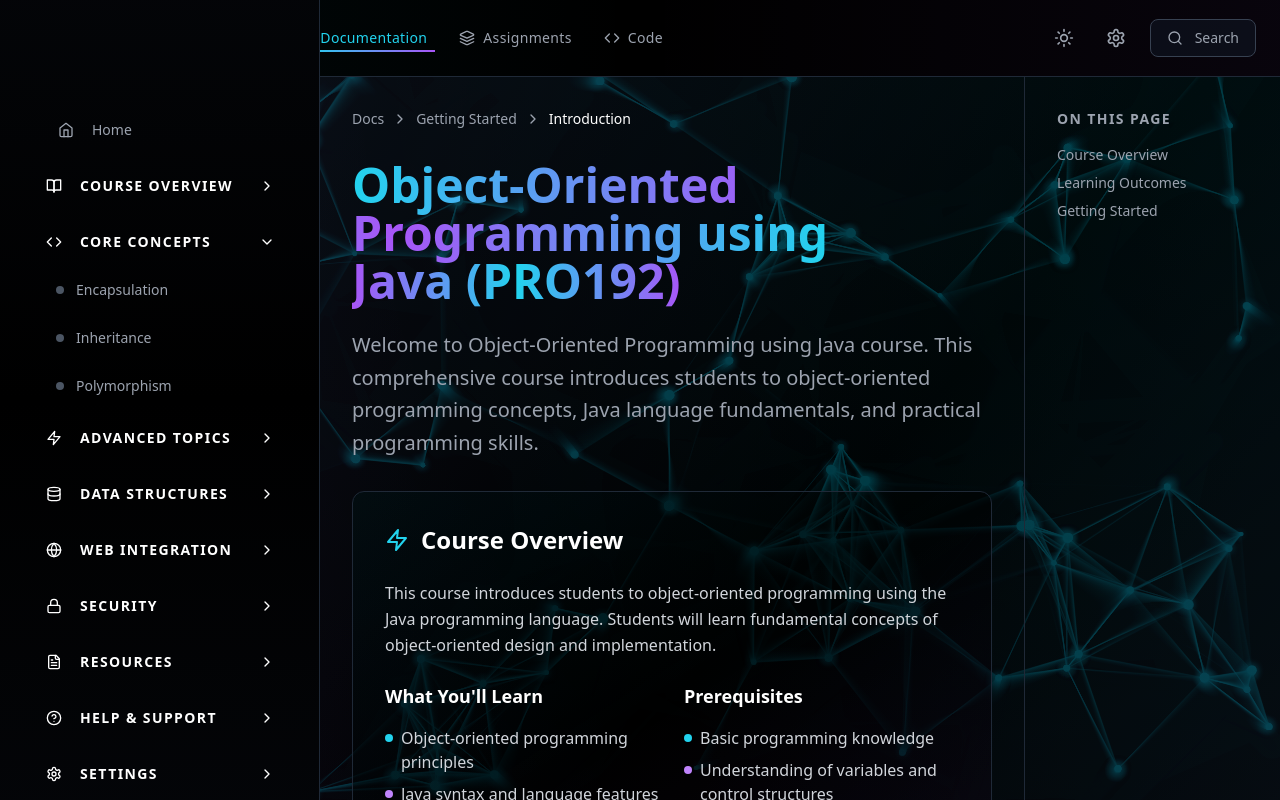
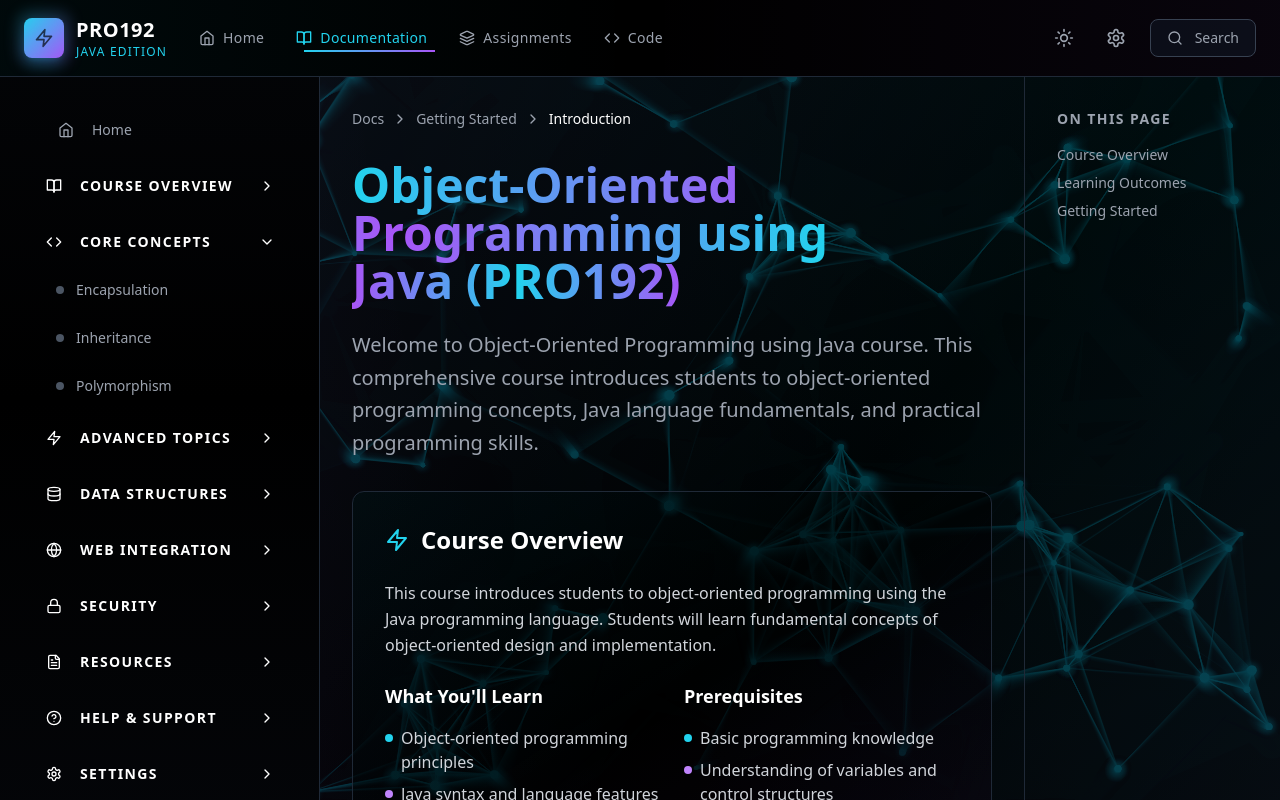
Before and after one commit to Tada201/Javatestweb192, a React (Vite) app: page /documentation in a window 1280 px wide. Shown: the top 800 px of the page. Built offline with nearby package versions, Linux system fonts and the light colour scheme.

Commit message:
Fix navbar z-index to render above sidebar

```diff
--- a/src/components/Header.tsx
+++ b/src/components/Header.tsx
@@ -13,7 +13,7 @@ const Header: React.FC = () => {
 
   return (
     <>
-      <header className="bg-black border-b border-gray-800 px-6 py-4 relative overflow-hidden">
+      <header className="bg-black border-b border-gray-800 px-6 py-4 relative overflow-hidden z-50">
         {/* Subtle gradient overlay */}
         <div className="absolute inset-0 bg-gradient-to-r from-cyan-500/5 via-transparent to-purple-500/5"></div>
 
```
